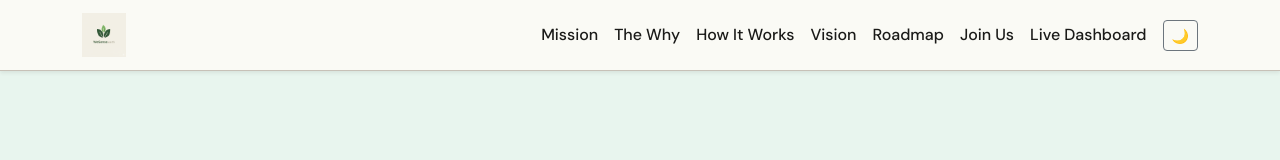
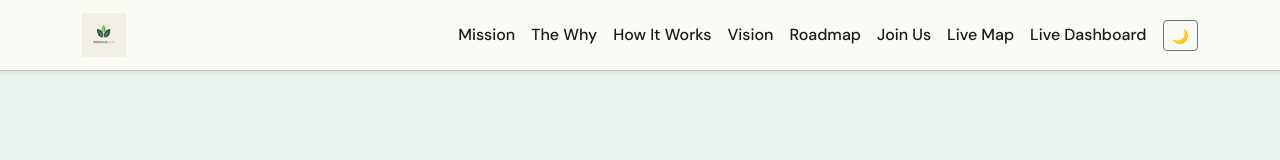
Before and after one commit to wesense-earth/wesense-website, a React (Vite) app: page / in a window 1280 px wide. Shown: the top 160 px of the page. Built offline with nearby package versions, Linux system fonts and the light colour scheme.

Commit message:
Update Map Lik

```diff
--- a/src/components/Header.jsx
+++ b/src/components/Header.jsx
@@ -26,6 +26,7 @@ const Header = ({ theme, toggleTheme }) => {
             <Nav.Link href="#vision">Vision</Nav.Link>
             <Nav.Link href="#roadmap">Roadmap</Nav.Link>
             <Nav.Link href="#contribute">Join Us</Nav.Link>
+            <Nav.Link href="https://map.wesense.earth/#map" target="_blank" rel="noopener noreferrer">Live Map</Nav.Link>
             <Nav.Link href="https://map.wesense.earth" target="_blank" rel="noopener noreferrer">Live Dashboard</Nav.Link>
             <Button
               variant="outline-secondary"
```
